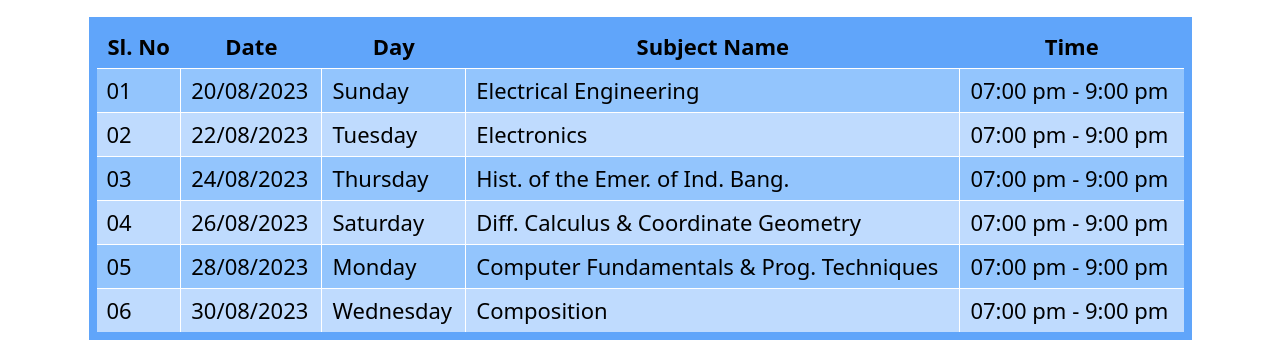
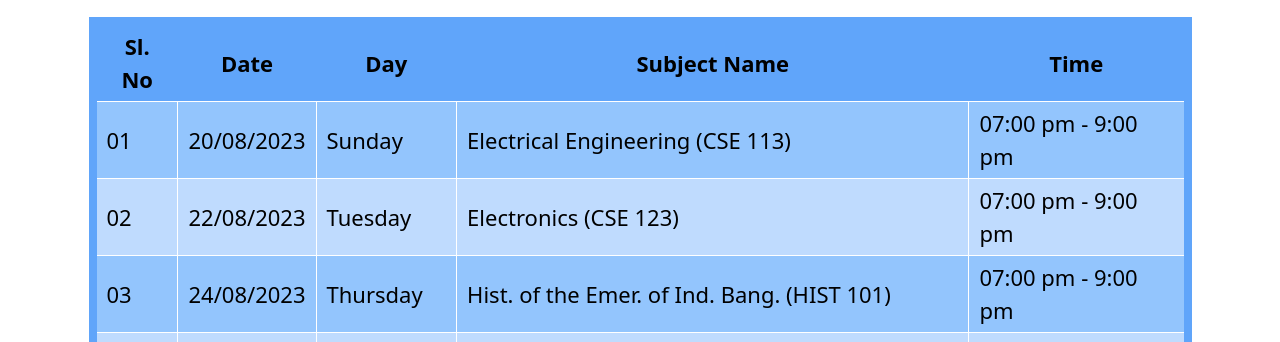
Before and after one commit to indrajith76/exam-routine-cse, a plain HTML site: page index.html in a window 1280 px wide. Shown: the part 191-533 px from the top of the page. Drawn offline with nearby package versions, Linux system fonts and the light colour scheme.

Commit message:
update with sub code

```diff
--- a/index.html
+++ b/index.html
@@ -58,42 +58,42 @@
             <td>01</td>
             <td>20/08/2023</td>
             <td>Sunday</td>
-            <td>Electrical Engineering</td>
+            <td>Electrical Engineering (CSE 113)</td>
             <td>07:00 pm - 9:00 pm</td>
           </tr>
           <tr class="bg-blue-200">
             <td>02</td>
             <td>22/08/2023</td>
             <td>Tuesday</td>
-            <td>Electronics</td>
+            <td>Electronics (CSE 123)</td>
             <td>07:00 pm - 9:00 pm</td>
           </tr>
           <tr class="bg-blue-300">
             <td>03</td>
             <td>24/08/2023</td>
             <td>Thursday</td>
-            <td>Hist. of the Emer. of Ind. Bang.</td>
+            <td>Hist. of the Emer. of Ind. Bang. (HIST 101)</td>
             <td>07:00 pm - 9:00 pm</td>
           </tr>
           <tr class="bg-blue-200">
             <td>04</td>
             <td>26/08/2023</td>
             <td>Saturday</td>
-            <td>Diff. Calculus & Coordinate Geometry</td>
+            <td>Diff. Calculus & Coordinate Geometry (Math 115)</td>
             <td>07:00 pm - 9:00 pm</td>
           </tr>
           <tr class="bg-blue-300">
             <td>05</td>
             <td>28/08/2023</td>
             <td>Monday</td>
-            <td>Computer Fundamentals & Prog. Techniques</td>
+            <td>Computer Fundamentals & Prog. Tech. (CSE 111)</td>
             <td>07:00 pm - 9:00 pm</td>
           </tr>
           <tr class="bg-blue-200">
             <td>06</td>
             <td>30/08/2023</td>
             <td>Wednesday</td>
-            <td>Composition</td>
+            <td>Composition (ENG 101)</td>
             <td>07:00 pm - 9:00 pm</td>
           </tr>
         </tbody>
```
